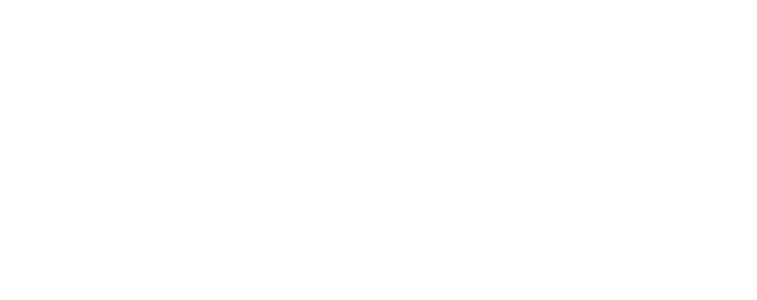
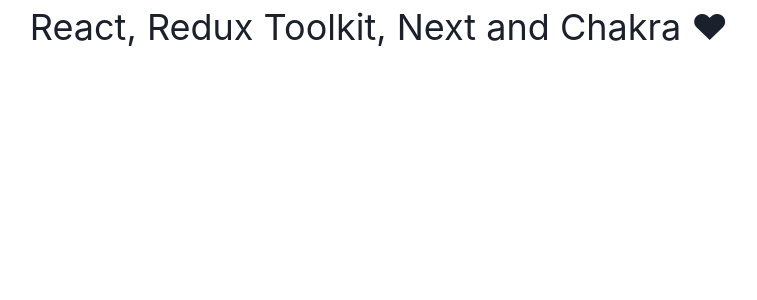
Before and after one commit to sohamsshah/next-chakra-redux-toolkit-starter, a Next.js app: page / in a window 1280 px wide. Shown: the top 300 px of the page, without its empty margins (261-1018 px from the left). Built offline with nearby package versions, Linux system fonts and the light colour scheme.

Commit message:
update front page

```diff
--- a/src/components/Main.tsx
+++ b/src/components/Main.tsx
@@ -1,2 +1,2 @@
-
-export const Main = () => <div>Hello World</div>;
+import { Text } from "@chakra-ui/react"
+export const Main = () => <Text fontSize="4xl">React, Redux Toolkit, Next and Chakra ♥</Text>;
--- a/src/pages/index.tsx
+++ b/src/pages/index.tsx
@@ -1,6 +1,7 @@
 import type { NextPage } from 'next'
 import Head from 'next/head'
 import styles from '../styles/Home.module.css'
+import {Main} from "./../components/Main"
 
 const IndexPage: NextPage = () => {
   return (
@@ -9,6 +10,7 @@
         <title>NeoG Camp Admission Portal</title>
         <link rel="icon" href="/favicon.ico" />
       </Head>
+      <Main />
     </div>
   )
 }
```
Also changed, not shown: 1 other file (tests, documents, lock files or other folders).
